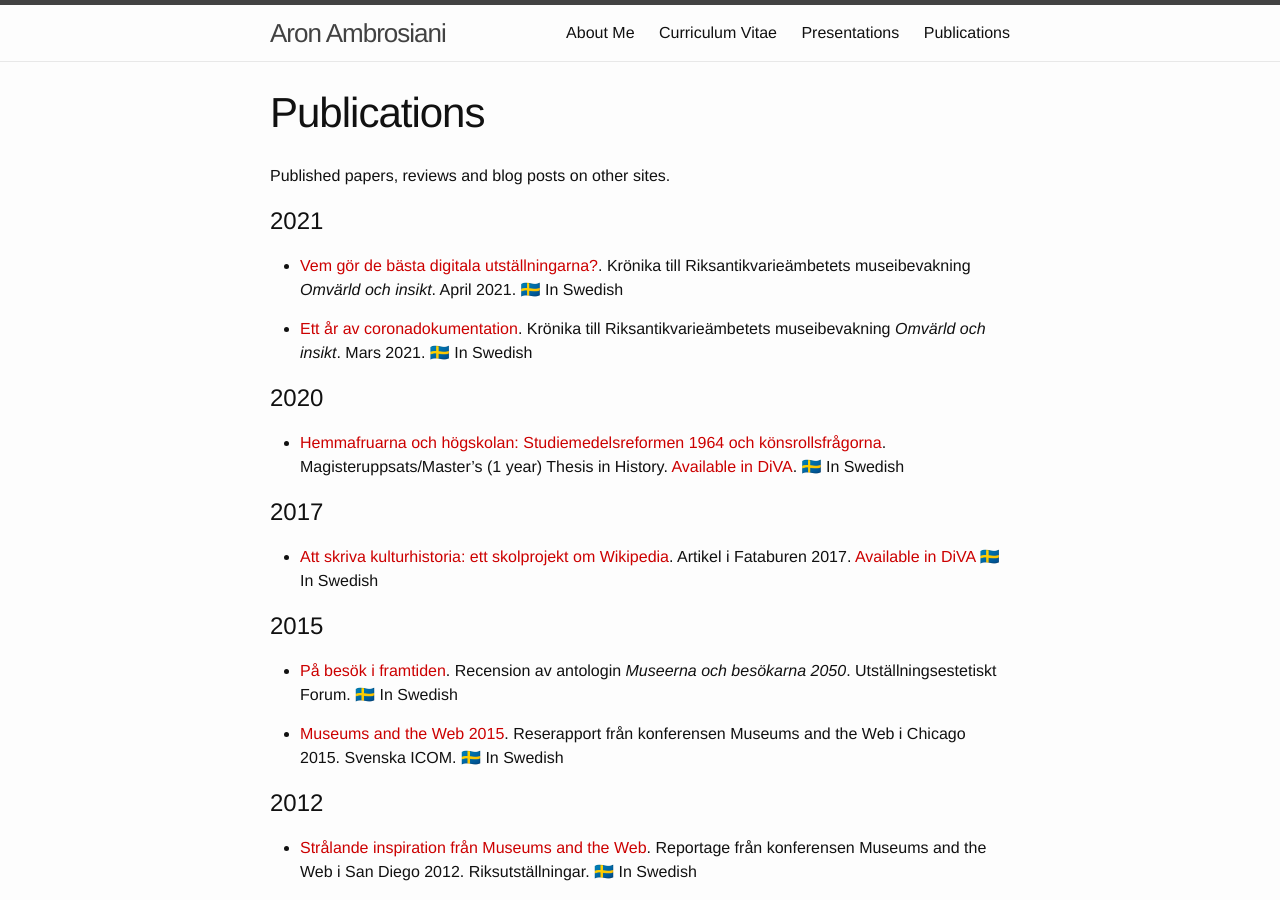
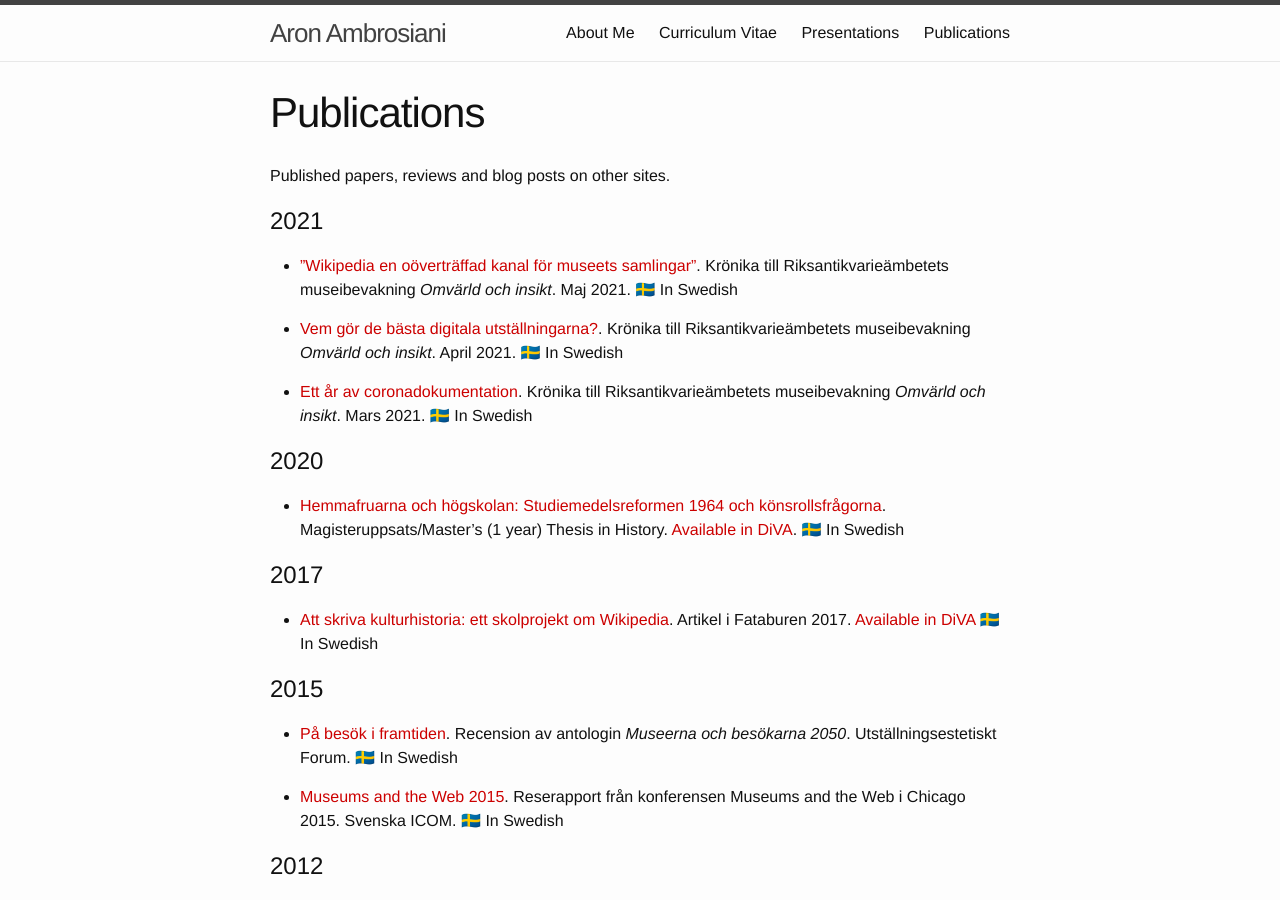
Before and after one commit to Ambrosiani/blogtest, a Jekyll site: the page built from publications.md, in a window 1280 px wide and 900 px high. Built offline with Jekyll 4.4.1, drawn with Linux system fonts in a browser that asks for light colours.

Commit message:
Update publications.md

```diff
--- a/publications.md
+++ b/publications.md
@@ -7,6 +7,8 @@ permalink: /publications/
 Published papers, reviews and blog posts on other sites.
 
 # 2021
+
+* [”Wikipedia en oöverträffad kanal för museets samlingar”](https://www.raa.se/omvarld-och-insikt/wikipedia-en-oovertraffad-kanal-for-museets-samlingar/). Krönika till Riksantikvarieämbetets museibevakning *Omvärld och insikt*. Maj 2021. 🇸🇪 In Swedish
 
 * [Vem gör de bästa digitala utställningarna?](https://www.raa.se/omvarld-och-insikt/vem-gor-de-basta-digitala-utstallningarna/). Krönika till Riksantikvarieämbetets museibevakning *Omvärld och insikt*. April 2021. 🇸🇪 In Swedish
 
```
